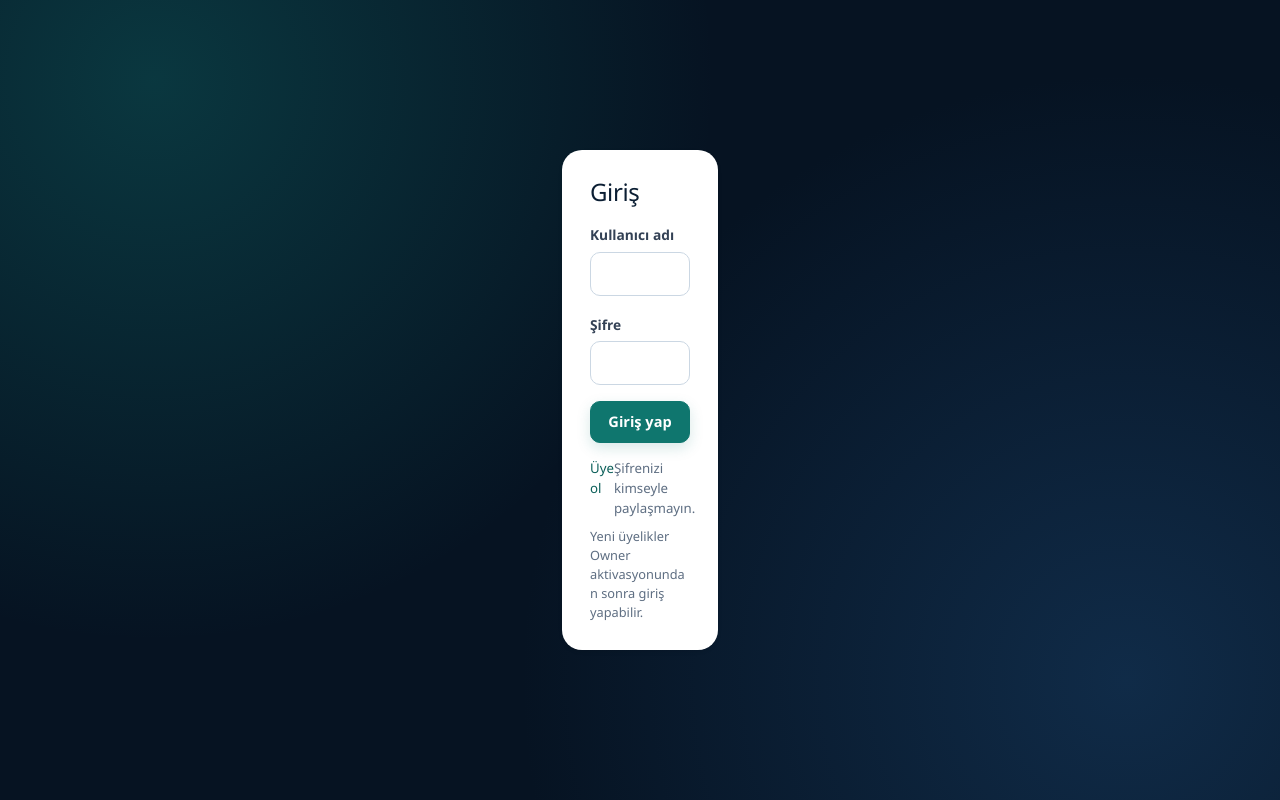
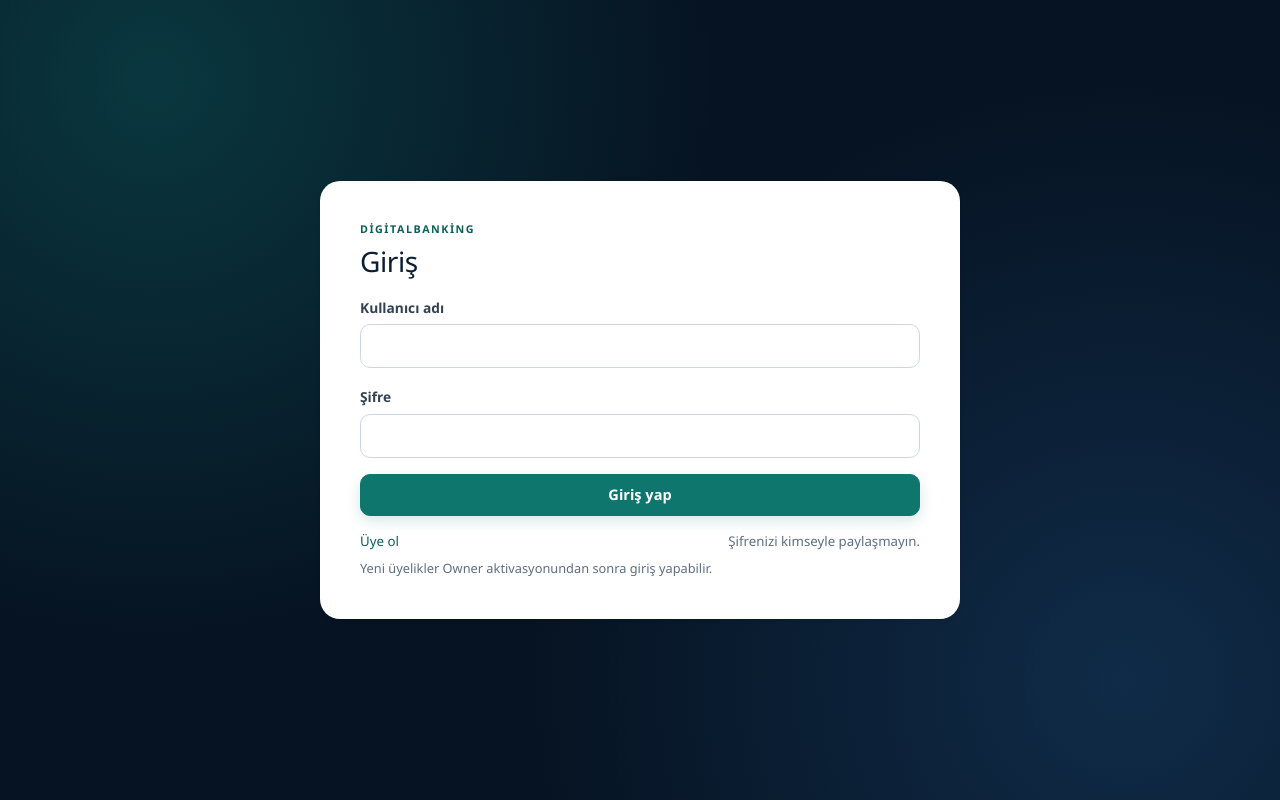
Before and after one commit to tamerkargin8/DigitalBanking, an ASP.NET Core app: page /Login in a window 1280 px wide. Run offline with ASP.NET Core 8, Linux system fonts and the light colour scheme; data that the repository does not hold is empty; some libraries are stand-ins or nearby versions.

Commit message:
Fix fluid login sizing and expand dashboard content

```diff
--- a/DigitalBanking.Dashboard/Pages/Login.cshtml
+++ b/DigitalBanking.Dashboard/Pages/Login.cshtml
@@ -4,11 +4,12 @@
     ViewData["Title"] = "Giriş";
 }
 
-<div class="row justify-content-center">
-    <div class="col-md-5">
+<div class="auth-login">
+    <div class="auth-login-content">
         <div class="card shadow-sm">
             <div class="card-body">
-                <h4 class="mb-3">Giriş</h4>
+                <div class="eyebrow mb-2">DigitalBanking</div>
+                <h1 class="h3 mb-3">Giriş</h1>
 
                 @if (!string.IsNullOrEmpty(Model.Info))
                 {
@@ -34,7 +35,7 @@
                     <button class="btn btn-primary w-100" type="submit">Giriş yap</button>
                 </form>
 
-                <div class="d-flex justify-content-between mt-3 small">
+                <div class="d-flex flex-wrap gap-2 justify-content-between mt-3 small">
                     <a href="/Register">Üye ol</a>
                     <span class="text-muted">Şifrenizi kimseyle paylaşmayın.</span>
                 </div>
--- a/DigitalBanking.Dashboard/wwwroot/css/site.css
+++ b/DigitalBanking.Dashboard/wwwroot/css/site.css
@@ -164,7 +164,7 @@ button:focus-visible, .btn:focus-visible, a:focus-visible,
 .role-approver { background: var(--teal-100); color: var(--teal-700); }
 .role-customer { background: #e8f0fb; color: var(--navy-700); }
 .app-content, .card, .table-responsive { min-width: 0; max-width: 100%; }
-.app-content { padding: 30px 34px 54px; max-width: 1380px; width: 100%; margin: 0 auto; }
+.app-content { padding: 30px 34px 54px; width: 100%; margin: 0 auto; }
 .app-content > .row { margin-left: 0; margin-right: 0; }
 
 /* ---------- typography / page sections ---------- */
@@ -384,14 +384,18 @@ textarea.form-control { min-height: 100px; }
 
 /* ---------- auth ---------- */
 .auth-shell {
-    min-height: 100vh; display: grid; place-items: center; padding: 24px;
+    min-height: 100vh; min-height: 100dvh; display: grid; place-items: center;
+    grid-template-columns: minmax(0, 1fr); padding: clamp(16px, 4vw, 48px);
     background:
         radial-gradient(circle at 12% 10%, rgba(20,150,140,.28), transparent 42%),
         radial-gradient(circle at 88% 85%, rgba(24,63,103,.55), transparent 46%),
         var(--navy-950);
 }
+.auth-login { width: 100%; max-width: 640px; min-width: 0; }
+.auth-login-content { width: 100%; min-width: 0; }
+.auth-shell > .card { min-width: 0; }
 .auth-shell .card { border: 0; border-radius: 20px; box-shadow: 0 26px 80px rgba(0,0,0,.38); }
-.auth-shell .card-body { padding: 28px; }
+.auth-shell .card-body { padding: clamp(20px, 4vw, 40px); overflow-wrap: anywhere; }
 .auth-shell h1, .auth-shell h2, .auth-shell h3 { color: var(--navy-900); }
 
 /* ---------- utility / motion ---------- */
```
Also changed, not shown: docs/RESPONSIVE_FIX_20261023.md (added, +7 -0 lines).
